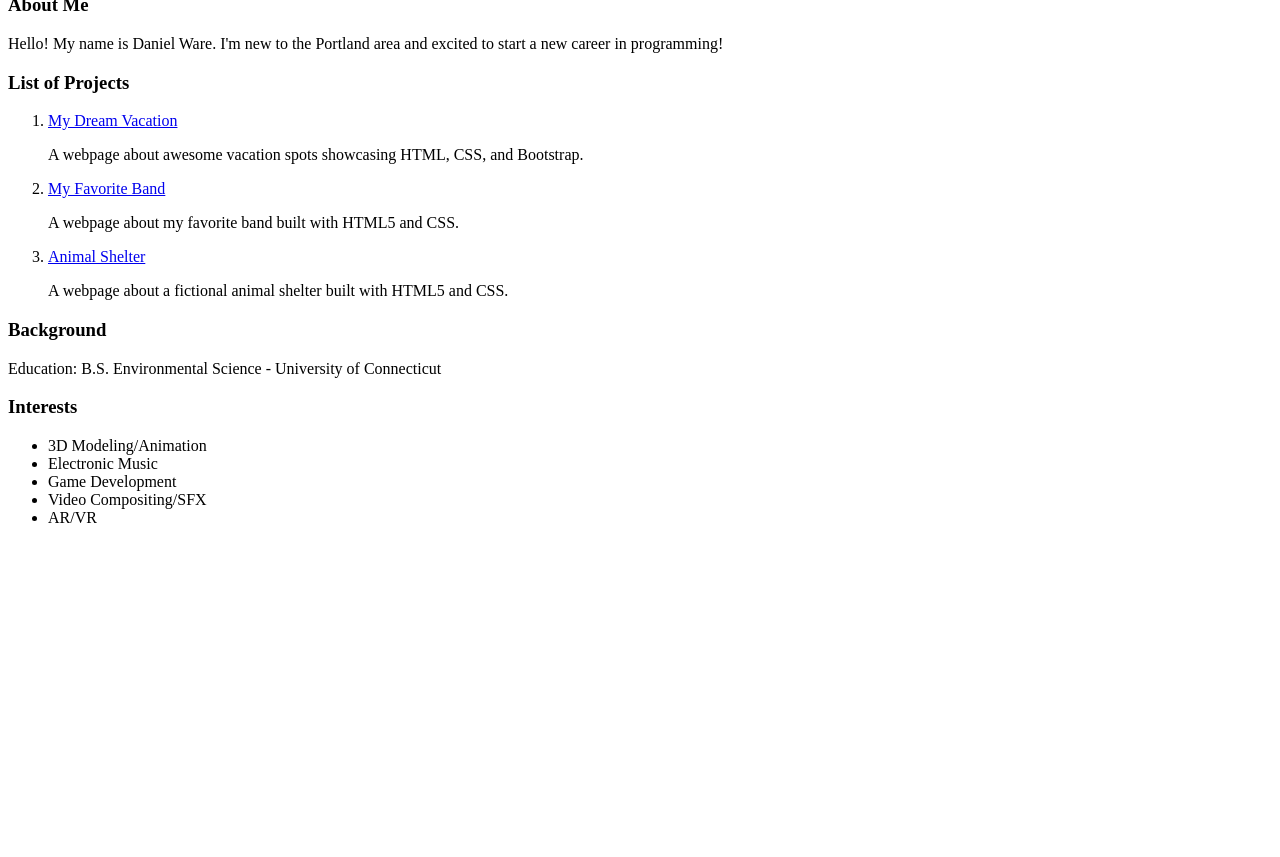
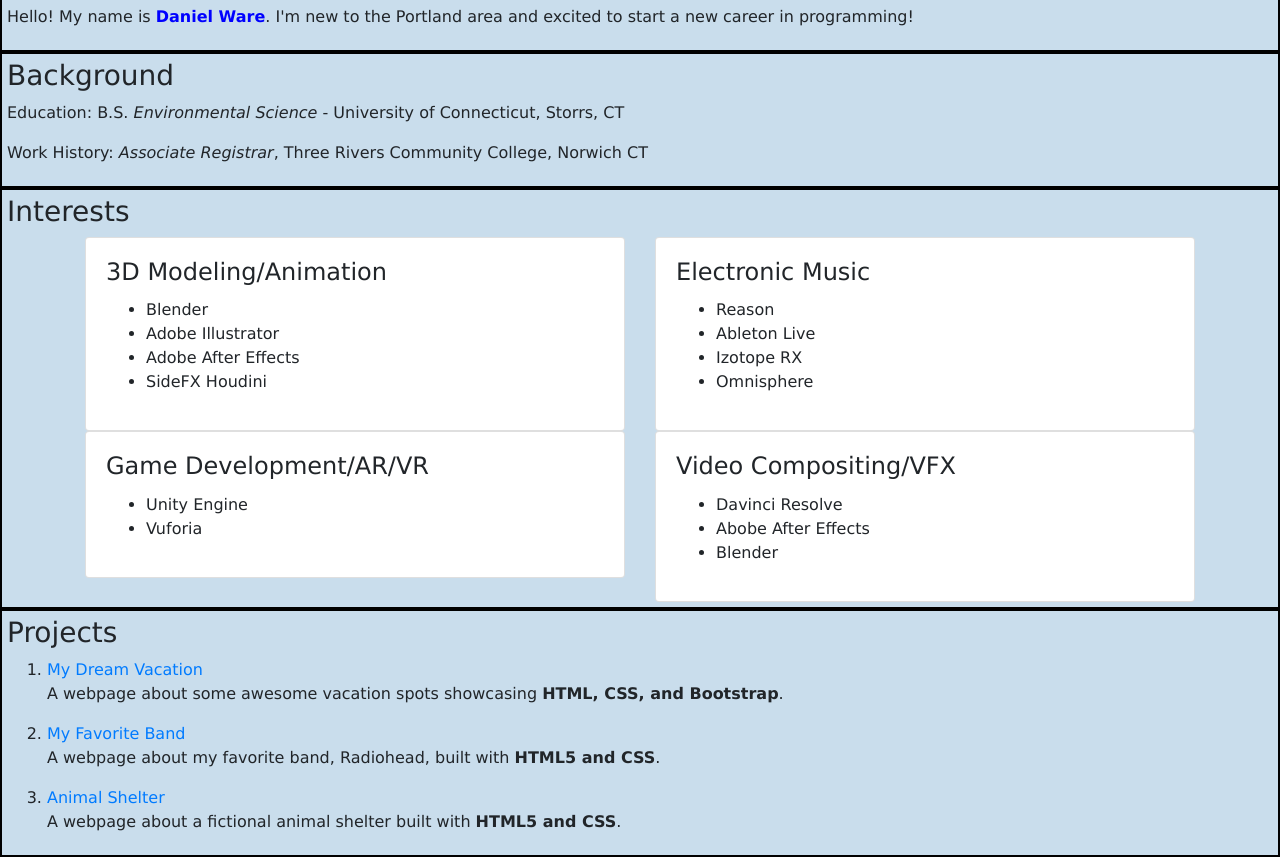
Before and after one commit to waredaniel/Portfolio, a plain HTML site: page index.html in a window 1280 px wide. Shown: the part 351-1208 px from the top of the page. Before the commit the page ends 894 px from the top, so only its background shows below. Drawn offline with Linux system fonts and the light colour scheme.

Commit message:
Add bootstrap formatting to Interests section.

```diff
--- a/index.html
+++ b/index.html
@@ -1,39 +1,97 @@
 <!DOCTYPE html>
 <html lang="en-US">
 <head>
+  <link href="css/bootstrap.css" rel="stylesheet" type="text/css">
   <link href="css/styles.css" rel="stylesheet" type="text/css">
   <title>Daniel Ware</title>
 </head>
 
 <body>
+  <div class="topstuff">
     <h1>Daniel Ware</h1>
+    <img class="portrait" src="img/Me.png" alt="Picture of Daniel">
     <h2>Programmer/Developer</h2>
-  <img class="portrait" src="img/Me.png" alt="Picture of Daniel">
+  </div>
 
+  <div class="mainstuff">
     <h3>About Me</h3>
-    <p>Hello! My name is Daniel Ware. I'm new to the Portland area and excited to start a new career in programming!</p>
+      <p>Hello! My name is <span class="name">Daniel Ware</span>. I'm new to the Portland area and excited to start a new career in programming!</p>
+  </div>
 
-  <h3>List of Projects</h3>
+  <div class="mainstuff">
+      <h3>Background</h3>
+      <p>Education: B.S. <em>Environmental Science</em> - University of Connecticut, Storrs, CT</p>
+      <p>Work History: <em>Associate Registrar</em>, Three Rivers Community College, Norwich CT</p>
+  </div>
+
+  <div class="mainstuff">
+      <h3>Interests</h3>
+      <div class="container">
+        <div class="row">
+          <div class="col-6">
+            <div class="card">
+              <div class="card-body">
+                <h4 class="card-title">3D Modeling/Animation</h4>
+                  <ul>
+                    <li>Blender</li>
+                    <li>Adobe Illustrator</li>
+                    <li>Adobe After Effects</li>
+                    <li>SideFX Houdini</li>
+                  </ul>
+              </div>
+            </div>
+          </div>
+          <div class="col-6">
+            <div class="card">
+              <div class="card-body">
+                <h4 class="card-title">Electronic Music</h4>
+                  <ul>
+                    <li>Reason</li>
+                    <li>Ableton Live</li>
+                    <li>Izotope RX</li>
+                    <li>Omnisphere</li>
+                </div>
+              </div>
+            </div>
+        </div>
+        <div class="row">
+          <div class="col-6">
+            <div class="card">
+              <div class="card-body">
+                <h4 class="card-title">Game Development/AR/VR</h4>
+                  <ul>
+                    <li>Unity Engine</li>
+                    <li>Vuforia</li>
+                  </ul>
+              </div>
+            </div>
+          </div>
+          <div class="col-6">
+            <div class="card">
+              <div class="card-body">
+                <h4 class="card-title">Video Compositing/VFX</h4>
+                  <ul>
+                    <li>Davinci Resolve</li>
+                    <li>Abobe After Effects</li>
+                    <li>Blender</li>
+                </div>
+              </div>
+            </div>
+        </div>
+      </div>
+  </div>
+
+  <div class="mainstuff">
+      <h3>Projects</h3>
         <ol>
           <li><a href="https://github.com/waredaniel/My-Vacation">My Dream Vacation</a></li>
-        <p>A webpage about awesome vacation spots showcasing  HTML, CSS, and Bootstrap.</p>
+            <p>A webpage about some awesome vacation spots showcasing  <strong>HTML, CSS, and Bootstrap</strong>.</p>
           <li><a href="https://github.com/waredaniel/My_Favorite_Band">My Favorite Band</a></li>
-        <p>A webpage about my favorite band built with HTML5 and CSS.</p>
+            <p>A webpage about my favorite band, Radiohead, built with <strong>HTML5 and CSS</strong>.</p>
           <li><a href="https://github.com/waredaniel/Animal-Shelter">Animal Shelter</a></li>
-        <p>A webpage about a fictional animal shelter built with HTML5 and CSS. </p>
+            <p>A webpage about a fictional animal shelter built with <strong>HTML5 and CSS</strong>. </p>
         </ol>
-
-  <h3>Background</h3>
-    <p>Education: B.S. Environmental Science - University of Connecticut</p>
-
-  <h3>Interests</h3>
-    <ul>
-      <li>3D Modeling/Animation</li>
-      <li>Electronic Music</li>
-      <li>Game Development</li>
-      <li>Video Compositing/SFX</li>
-      <li>AR/VR</li>
-    </ul>
+  </div>
 
 </body>
 </html>
```
Lines whose indentation alone changed are shown as unchanged.
